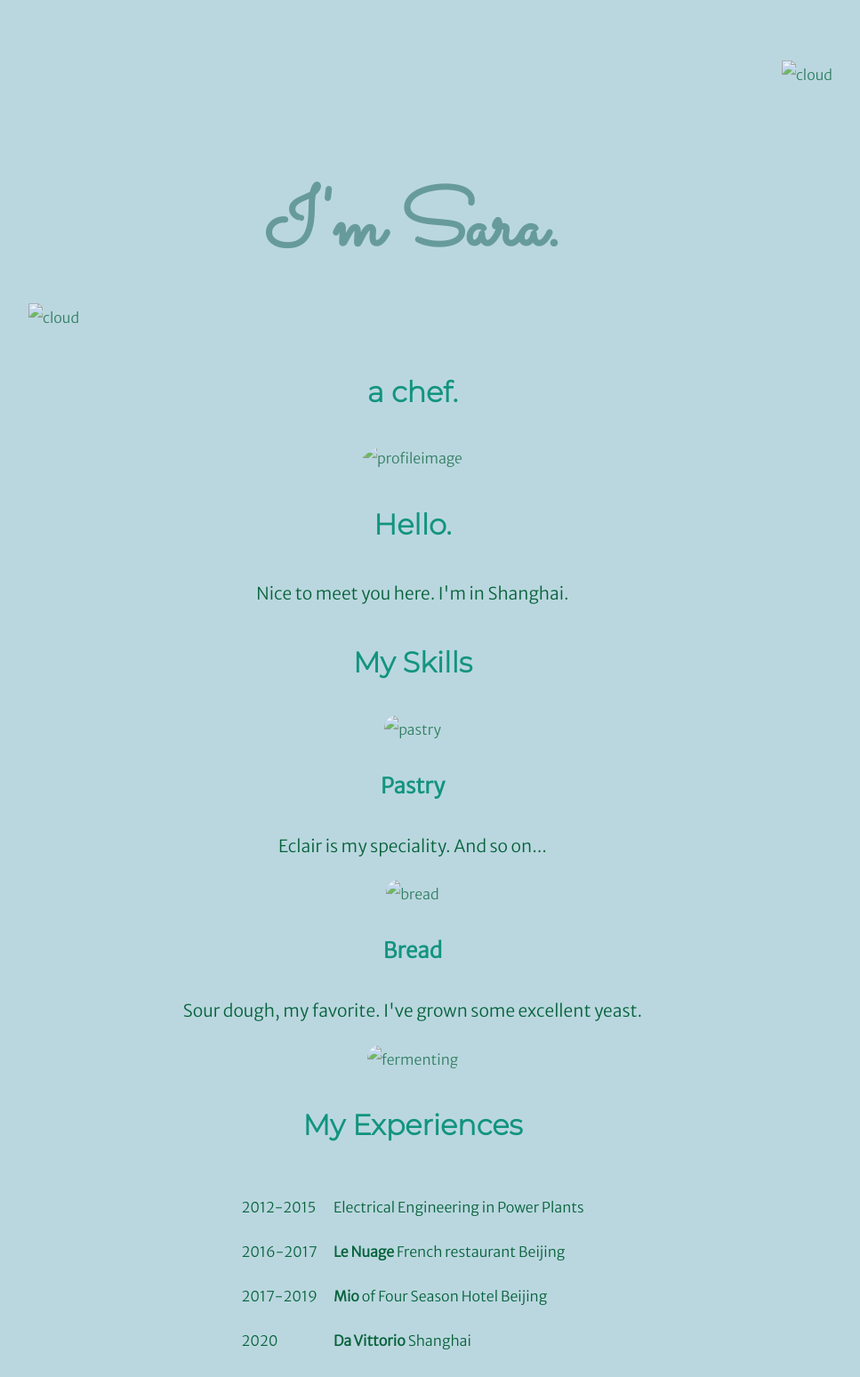
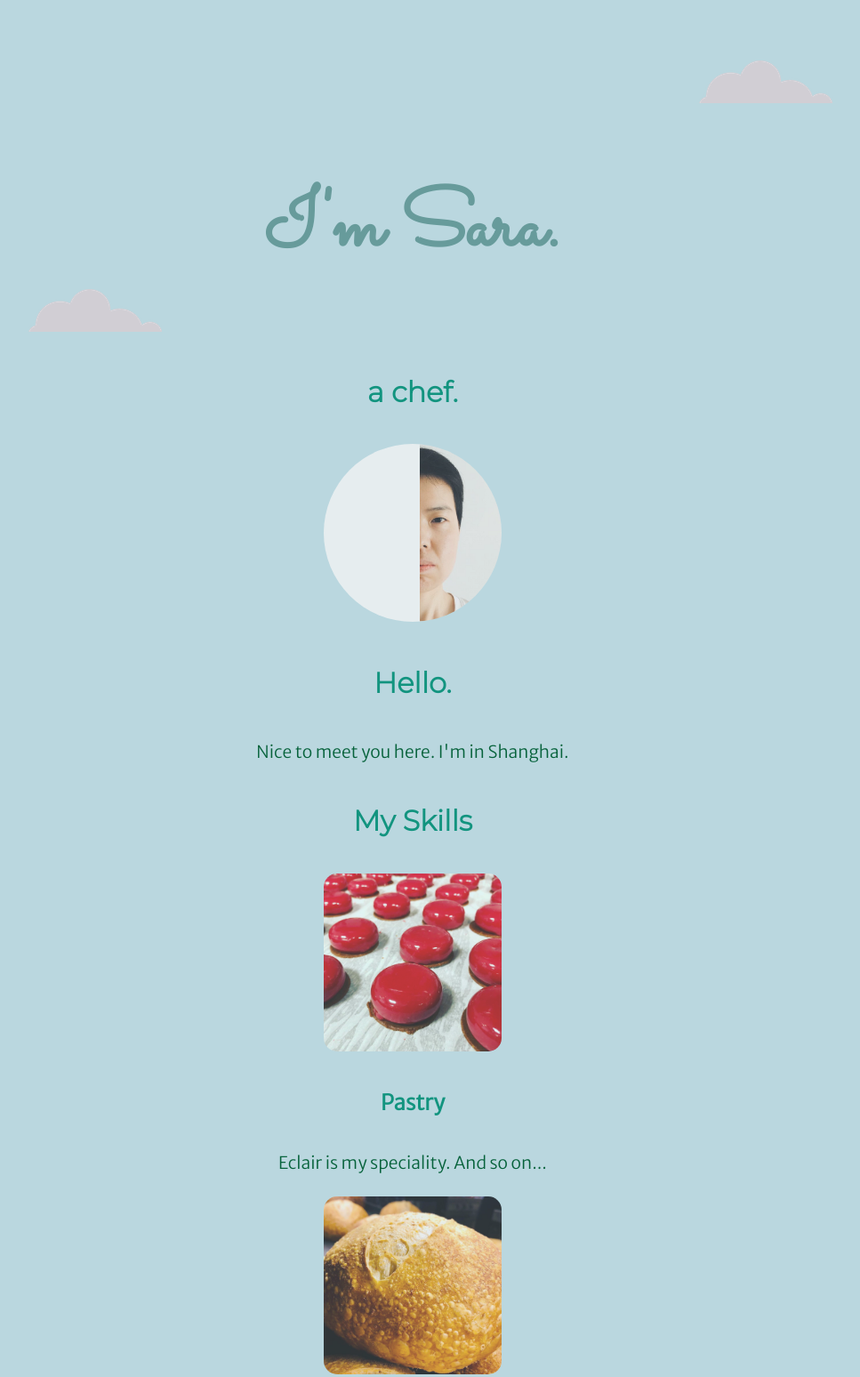
Before and after one commit to Amzamy/sara, a plain HTML site: page index.html in a window 1280 px wide. Shown: the top 1548 px of the page at 89% size, without its empty margins (176-1143 px from the left). Drawn offline with Linux system fonts and the light colour scheme; files that its build step writes are made by us from their sources.

Commit message:
Update index.html

```diff
--- a/index.html
+++ b/index.html
@@ -5,21 +5,21 @@
   <meta charset="utf-8">
   <link href="https://fonts.googleapis.com/css2?family=Merriweather+Sans:wght@300&family=Montserrat:wght@300&family=Sacramento&display=swap" rel="stylesheet">
   <title>Sara Wei</title>
-  <link rel="stylesheet" href="css/styles.css">
+  <link rel="stylesheet" href="styles.css">
   <link rel="icon" href="favicon.ico">
 </head>
 
 <body>
   <div class="top-container">
-    <img class="top-cloud" src="images/cloud.png" alt="cloud">
+    <img class="top-cloud" src="cloud.png" alt="cloud">
     <h1>I'm Sara.</h1>
     <h2>a <span class="chef">chef</span>.</h2>
-    <img class="bottom-cloud" src="images/cloud.png" alt="cloud">
+    <img class="bottom-cloud" src="cloud.png" alt="cloud">
   </div>
 
   <div class="middle-container">
     <div class="profile">
-      <img class="profileimage" src="images/profile.png" alt="profileimage">
+      <img class="profileimage" src="profile.png" alt="profileimage">
       <h2>Hello.</h2>
       <p>Nice to meet you here. I'm in Shanghai. </p>
     </div>
@@ -27,15 +27,15 @@
     <div class="skills">
       <h2>My Skills</h2>
       <div class="skill-row">
-        <img class="image" src="images/sk2.jpg" alt="pastry">
+        <img class="image" src="sk2.jpg" alt="pastry">
         <h3>Pastry</h3>
         <p>Eclair is my speciality. And so on...</p>
       </div>
       <div class="skill-row">
-        <img class="image" src="images/sk4.jpg" alt="bread">
+        <img class="image" src="sk4.jpg" alt="bread">
         <h3>Bread</h3>
         <p>Sour dough, my favorite. I've grown some excellent yeast.</p>
-        <img class="image" src="images/sk1.jpg" alt="fermenting">
+        <img class="image" src="sk1.jpg" alt="fermenting">
       </div>
     </div>
 
```
